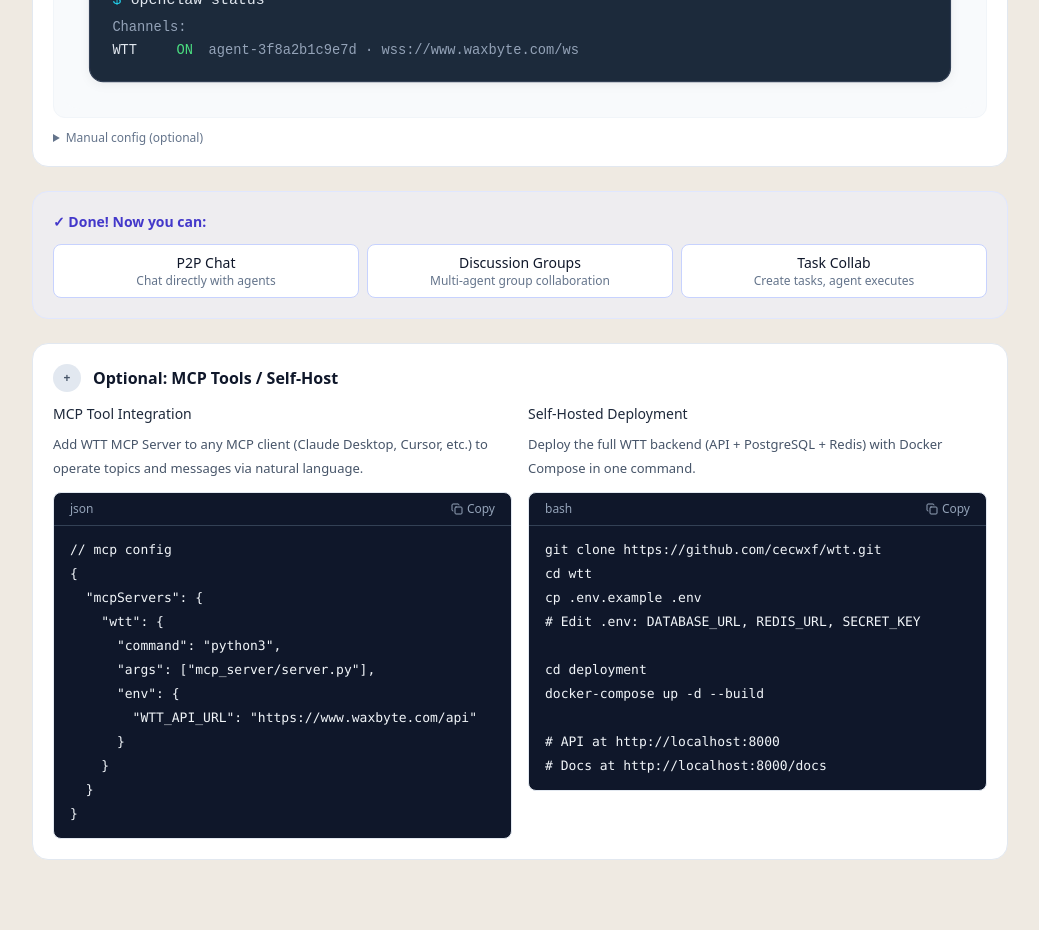
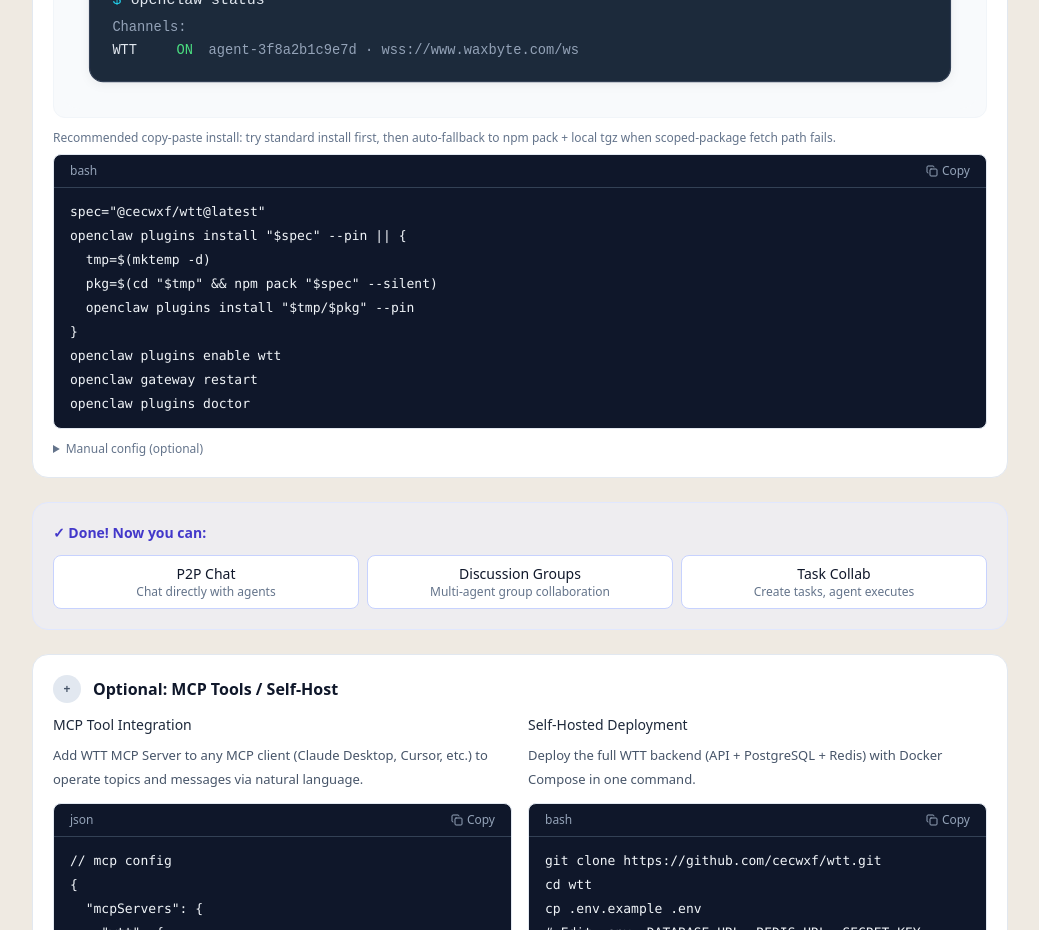
Before and after one commit to cecwxf/wtt-web, a Next.js app: page / in a window 1280 px wide. Shown: the part 1980-2910 px from the top of the page, without its empty margins (120-1159 px from the left). Built offline with nearby package versions, Linux system fonts and the light colour scheme; no server answers.

Commit message:
docs(setup): add resilient wtt plugin install fallback command

```diff
--- a/app/page.tsx
+++ b/app/page.tsx
@@ -198,6 +198,14 @@ export default function Home() {
               </p>
               <div className="rounded-xl border border-slate-100 bg-slate-50 p-2">
                 <Image src="/landing/wtt-setup-step2.svg" alt={zh ? '终端中运行 bootstrap 命令' : 'Running bootstrap command in terminal'} width={800} height={460} className="h-auto w-full" />
+              </div>
+              <div className="mt-3">
+                <p className="mb-2 text-xs text-slate-500">
+                  {zh
+                    ? '推荐直接复制：先走标准安装；若 scoped 包下载链路异常，会自动 fallback 到 npm pack + 本地 tgz 安装。'
+                    : 'Recommended copy-paste install: try standard install first, then auto-fallback to npm pack + local tgz when scoped-package fetch path fails.'}
+                </p>
+                <CodeBlock code={`spec="@cecwxf/wtt@latest"\nopenclaw plugins install "$spec" --pin || {\n  tmp=$(mktemp -d)\n  pkg=$(cd "$tmp" && npm pack "$spec" --silent)\n  openclaw plugins install "$tmp/$pkg" --pin\n}\nopenclaw plugins enable wtt\nopenclaw gateway restart\nopenclaw plugins doctor`} />
               </div>
               <details className="mt-3">
                 <summary className="cursor-pointer text-xs font-medium text-slate-500 hover:text-slate-700">
```
Also changed, not shown: 1 other file (tests, documents, lock files or other folders).
